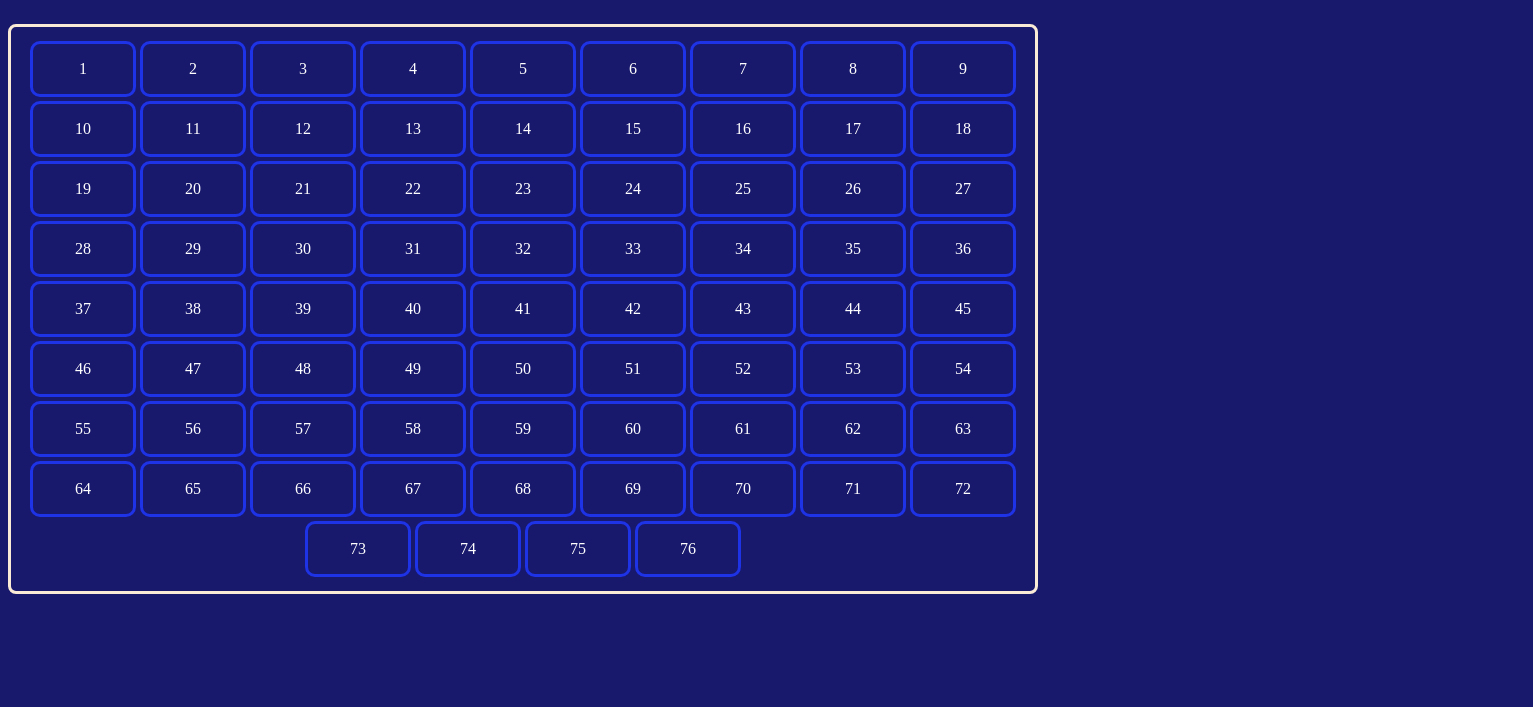
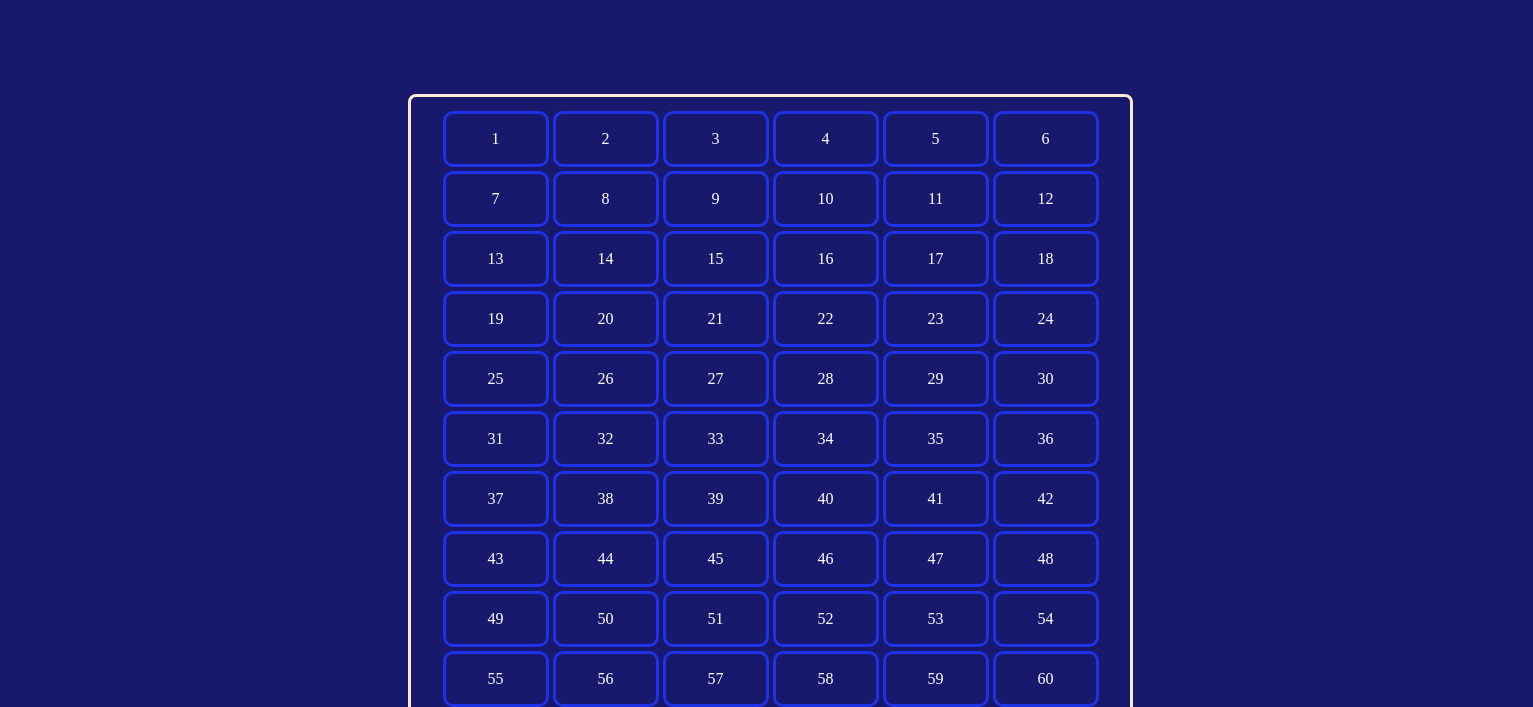
Before and after one commit to DianaBerte/Homework-8-Dec-2022, a plain HTML site: page index.html in a window 1280 px wide. Shown: the part 77-784 px from the top of the page, 1533 px wide, since content can reach past the window. Drawn offline with Linux system fonts and the light colour scheme.

Commit message:
Last committ

```diff
--- a/style.css
+++ b/style.css
@@ -9,10 +9,12 @@ h1 {
 }
 
 #container {
-
+    margin-left: 400px;
+    margin-right: 400px;
+    margin-top: 70px;
     text-align: center;
     display: inline-block;
-    width: 1000px;
+    width: 55%;
     border-style: solid;
     border-width: 3px;
     border-color: antiquewhite;
```
